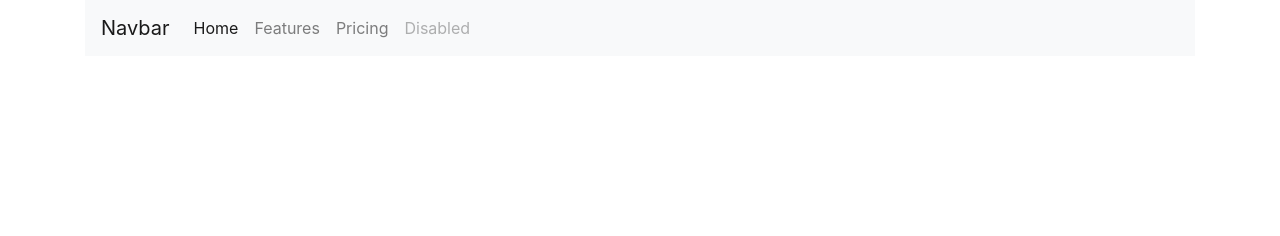
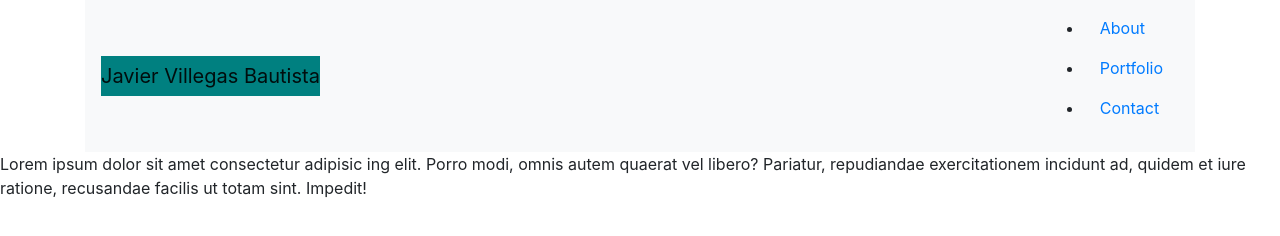
Before and after one commit to JavTheSage/Bootstrap-Portfolio, a plain HTML site: page index.html in a window 1280 px wide. Drawn offline with nearby package versions, Linux system fonts and the light colour scheme.

Commit message:
added to base of index page

```diff
--- /dev/null
+++ b/assets/css/style.css
@@ -0,0 +1,4 @@
+.navbar-brand {
+background-color:teal;
+font-family:
+}
--- a/index.html
+++ b/index.html
@@ -8,40 +8,41 @@
     <title>Javier V. Bautista's Portfolio</title>
     <link href="https://stackpath.bootstrapcdn.com/bootstrap/4.3.1/css/bootstrap.min.css" rel="stylesheet"
         integrity="sha384-ggOyR0iXCbMQv3Xipma34MD+dH/1fQ784/j6cY/iJTQUOhcWr7x9JvoRxT2MZw1T" crossorigin="anonymous">
+    <link rel="stylesheet" href="assets/css/style.css" />
 </head>
 
 <body>
     <div class="container">
-        <div class="row">
-            <div class="col-md-12">
         <nav class="navbar navbar-expand-lg navbar-light bg-light">
-                    <a class="navbar-brand" href="#">Navbar</a>
+            <a class="navbar-brand" href="#">Javier Villegas Bautista</a>
             <button class="navbar-toggler" type="button" data-toggle="collapse" data-target="#navbarNav"
                 aria-controls="navbarNav" aria-expanded="false" aria-label="Toggle navigation">
                 <span class="navbar-toggler-icon"></span>
             </button>
-                    <div class="collapse navbar-collapse" id="navbarNav">
-                        <ul class="navbar-nav">
+            <div class="collapse navbar-collapse justify-content-end" id="navbarCollapse">
+                <ul class="navbar-nav-ml-auto">
                     <li class="nav-item active">
-                                <a class="nav-link" href="#">Home <span class="sr-only">(current)</span></a>
+                        <a class="nav-link" href="#">About<span class="sr-only">(current)</span></a>
                     </li>
                     <li class="nav-item">
-                                <a class="nav-link" href="#">Features</a>
+                        <a class="nav-link" href="#">Portfolio</a>
                     </li>
                     <li class="nav-item">
-                                <a class="nav-link" href="#">Pricing</a>
-                            </li>
-                            <li class="nav-item">
-                                <a class="nav-link disabled" href="#" tabindex="-1" aria-disabled="true">Disabled</a>
+                        <a class="nav-link" href="#">Contact</a>
                     </li>
                 </ul>
             </div>
     </div>
+    </div>
     </nav>
+    </div>
     </div>
     <div class="row">
         <div class="col-md-12">
-
+            <p> Lorem ipsum dolor sit amet consectetur adipisic ing elit. Porro modi, omnis autem quaerat vel libero?
+                Pariatur, repudiandae exercitationem incidunt ad, quidem et iure ratione, recusandae facilis ut totam
+                sint. Impedit!</p>
+        </div>
     </div>
     </div>
 </body>
```
Also changed, not shown: contact.html (+2 -1 lines), portfolio.html (+2 -1 lines). Lines whose indentation alone changed are shown as unchanged.
